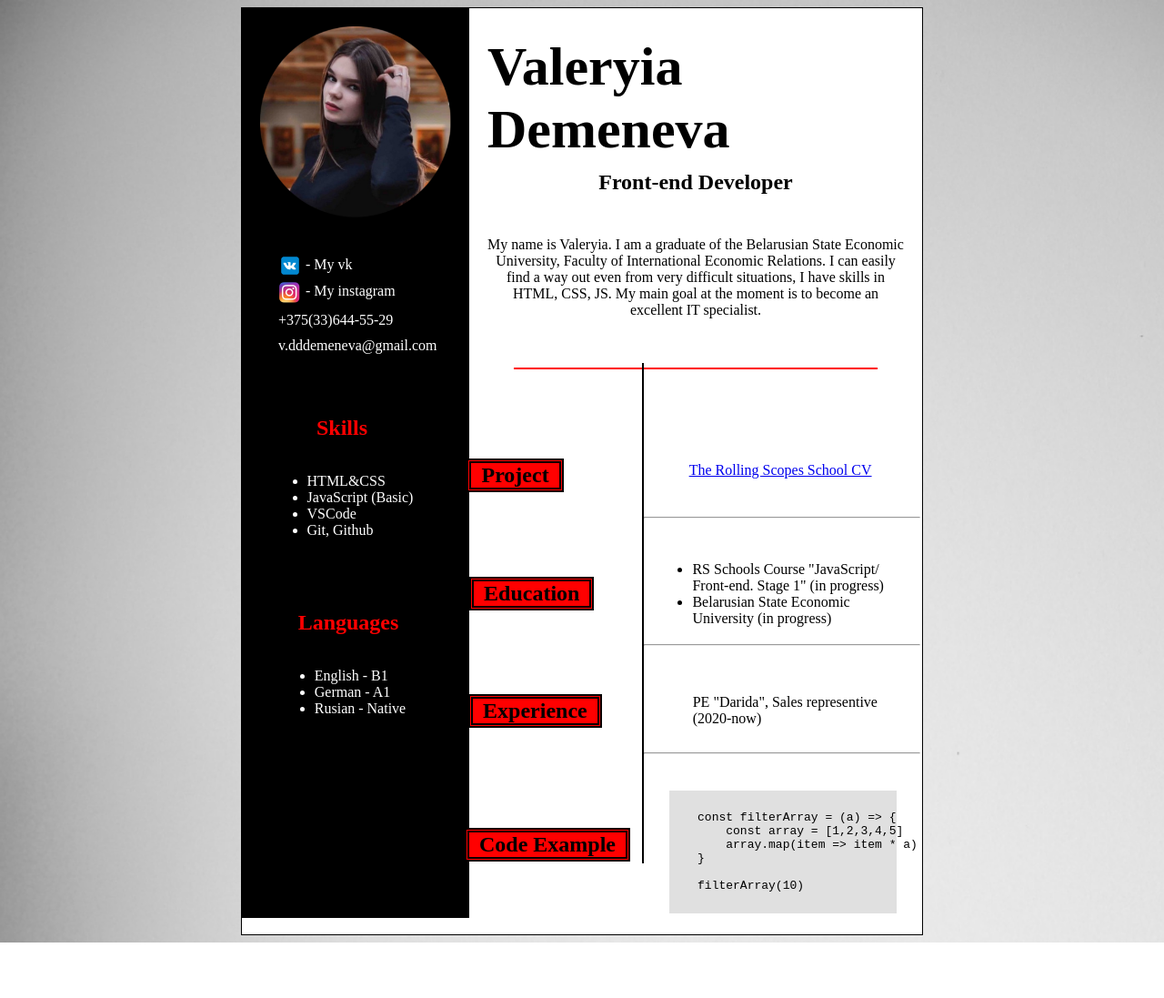
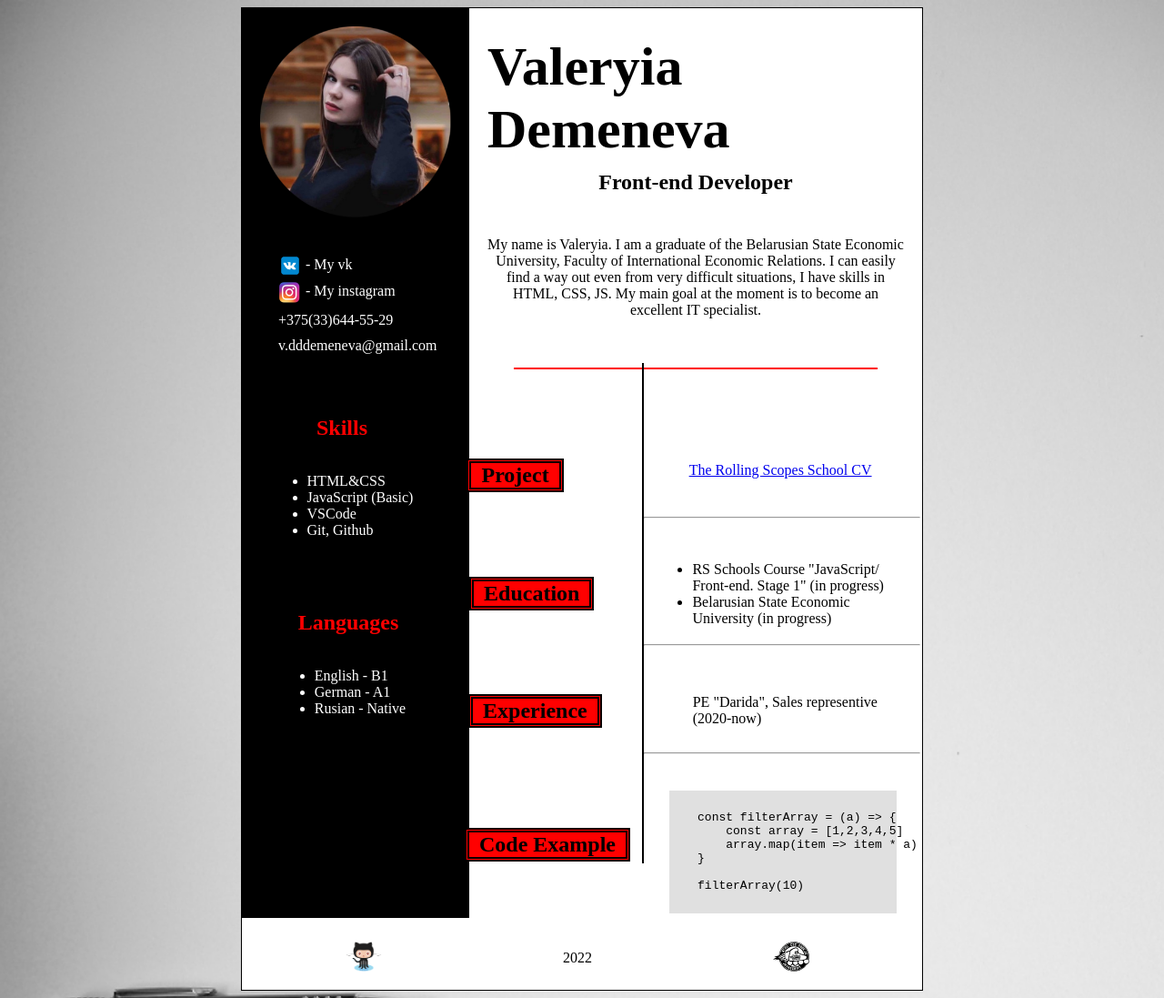
Before and after one commit to ValeryiaDemeneva/rsschool-cv, a plain HTML site: page index.html in a window 1280 px wide. Shown: the whole page at 91% size. Before the commit the page ends 1036 px from the top, so only its background shows below. Drawn offline with Linux system fonts and the light colour scheme; a web font is replaced by a local one.

Commit message:
feat: add css

```diff
--- a/index.html
+++ b/index.html
@@ -146,6 +146,33 @@
         <hr class="line3" />
         <div class="vl"></div>
       </main>
+
+      <footer>
+        <nav>
+          <ul class="footer-links-container">
+            <li>
+              <a href="https://github.com/ValeryiaDemeneva">
+                <img
+                  src="./assets/github.png"
+                  class="img_link"
+                  alt="github"
+
+              /></a>
+            </li>
+            <li><span class="year text">2022</span></li>
+            <li>
+              <a href="https://rs.school/js/"
+                ><img
+                  src="./assets/rsschool.svg"
+                  class="img_link"
+                  alt="rsschoo"
+
+              /></a>
+            </li>
+          </ul>
+        </nav>
+      </footer>
+
     </div>
   </body>
 </html>
--- a/style.css
+++ b/style.css
@@ -274,5 +274,5 @@ a:hover {
   transform: scale(1.2);
 }
 .footer-links-container img {
-  width: 40px;
+  width:  40px;
 }
```
